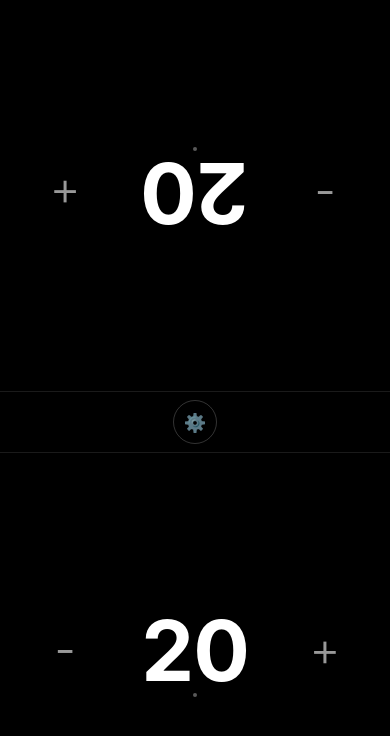
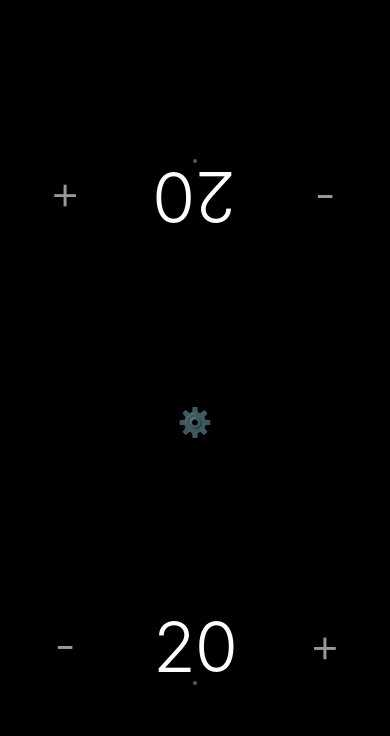
Before and after one commit to Patonero/ledger-mobile, a React Native app: screen / in a window 390 px wide. Shown: the top 736 px of the page. Built offline with nearby package versions, Linux system fonts and the light colour scheme.

Commit message:
style: adjust styling for lifeTotal and menuButton, update modal properties

```diff
--- a/App.js
+++ b/App.js
@@ -330,8 +330,8 @@ const styles = StyleSheet.create({
   },
   lifeTotal: {
     color: "#fff",
-    fontSize: 84,
-    fontWeight: "700",
+    fontSize: 70,
+    fontWeight: "300",
     textAlign: "center",
     letterSpacing: -1,
   },
@@ -362,10 +362,10 @@ const styles = StyleSheet.create({
     flexDirection: "row",
     justifyContent: "center",
     alignItems: "center",
-    paddingVertical: 8,
+    paddingVertical: 0,
     backgroundColor: "#000",
-    borderTopWidth: 1,
-    borderBottomWidth: 1,
+    borderTopWidth: 0,
+    borderBottomWidth: 0,
     borderColor: "rgba(255, 255, 255, 0.1)",
   },
   menuButton: {
@@ -374,17 +374,26 @@ const styles = StyleSheet.create({
     height: 44,
     justifyContent: "center",
     alignItems: "center",
-    borderRadius: 22,
-    borderWidth: 1,
-    borderColor: "rgba(255, 255, 255, 0.2)",
+    //borderRadius: 22,
+    //borderWidth: 2,
+    //borderColor: "rgba(255, 255, 255, 0.2)",
   },
   menuButtonText: {
-    fontSize: 18,
-    opacity: 0.7,
+    fontSize: 28,
+    opacity: 0.5,
+  },
+  modal: {
+    display: "flex",
+    flex: 1,
+    justifyContent: "center",
+    alignItems: "center",
+    width: width,
+    height: height,
+    backgroundColor: "red",
   },
   modalOverlay: {
     flex: 1,
-    backgroundColor: "rgba(0, 0, 0, 0.95)",
+    backgroundColor: "rgba(0, 0, 0, .85)",
     justifyContent: "center",
     alignItems: "center",
   },
```
